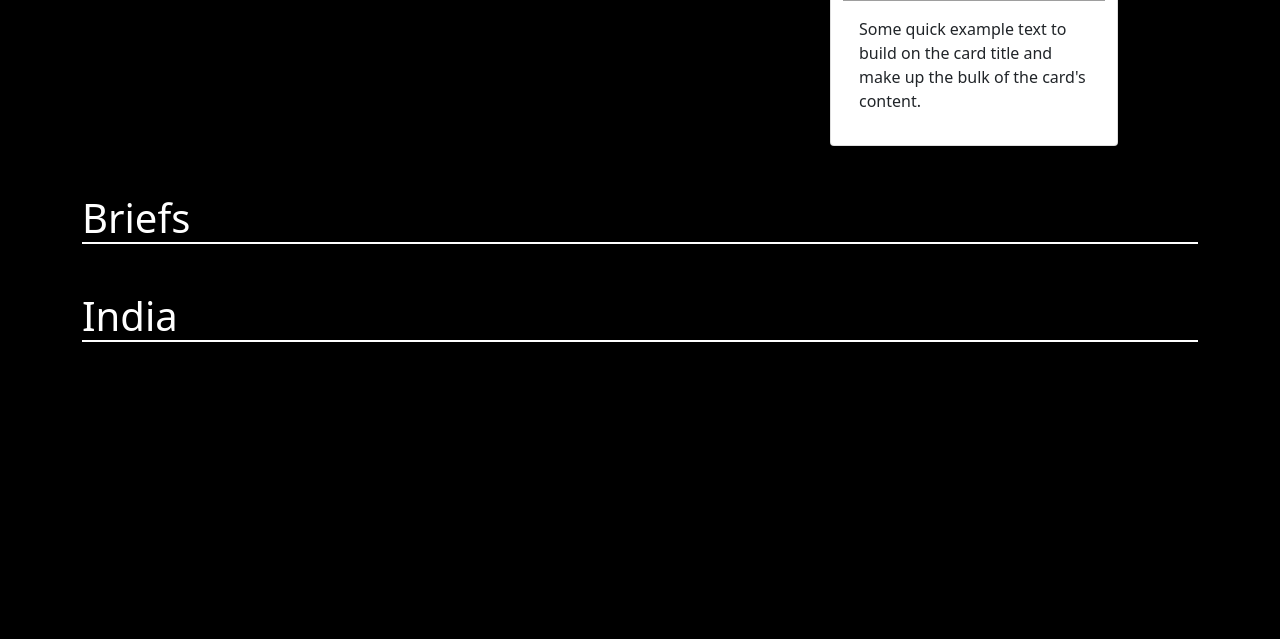
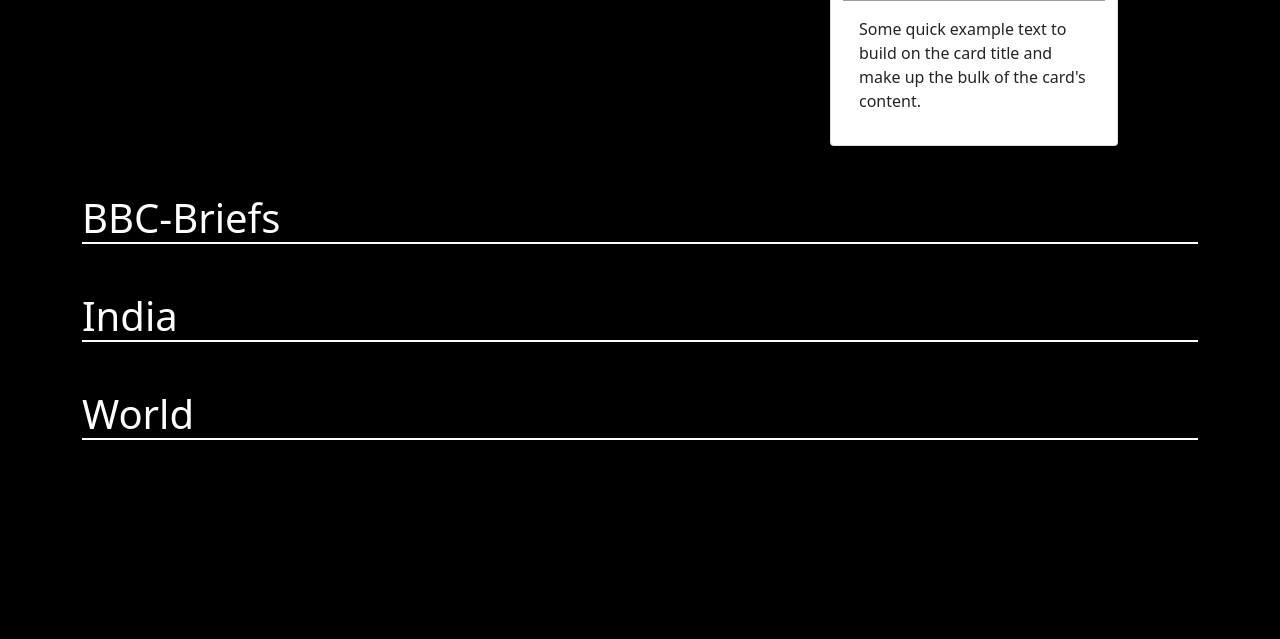
Before and after one commit to prithwishpramanik/News-App, a PHP site: page / in a window 1280 px wide. Shown: the part 1333-1972 px from the top of the page. After the commit the page ends 1773 px from the top, so only its background shows below. Run offline with PHP 8.4, Linux system fonts and the light colour scheme; grey boxes are pictures that could not be loaded.

Commit message:
js added
js added

```diff
--- a/css/style.css
+++ b/css/style.css
@@ -2,5 +2,5 @@ body{
     background-color: black;
     margin:0;
     padding:0;
-    height:10000px;
+
 }
--- a/index.html
+++ b/index.html
@@ -10,7 +10,7 @@
 <link rel="stylesheet" href="css/style.css">
     <title>Tittle-Tattle</title>
 </head>
-<body>
+<body >
 <nav class="navbar navbar-dark bg-primary">
     <div class="container-fluid">
         <span class="navbar-brand mb-0 h1">Tittle-Tattle</span>
@@ -28,13 +28,13 @@
                     <a class="nav-link" href="index.html"><b>Home</b><span class="sr-only"></span></a>
                 </li>
                 <li class="nav-item">
-                    <a class="nav-link" href="#"><b>Briefs</b></a>
+                    <a class="nav-link" href="#briefs"><b>Briefs</b></a>
                 </li>
                 <li class="nav-item">
-                    <a class="nav-link" href="#"><b>India</b></a>
+                    <a class="nav-link" href="#india"><b>India</b></a>
                 </li>
                 <li class="nav-item">
-                    <a class="nav-link" href="#"><b>World</b></a>
+                    <a class="nav-link" href="#world"><b>World</b></a>
                 </li>
                 <li class="nav-item">
                     <a class="nav-link" href="#"><b>Business</b></a>
@@ -134,15 +134,21 @@
               </div>
         </div> <!--jumbotron left-->
     </div>
-    <h1 style="color:white;border-bottom:2px solid white;margin-top: 3rem">Briefs</h1>
+    <h1  style="color:white;border-bottom:2px solid white;margin-top: 3rem"><a name="briefs">BBC-Briefs</a></h1>
     <div class="container">
         <div id="briefrow" class="row g-2">
 
         </div>
     </div>
-    <h1 style="color:white;border-bottom:2px solid white;margin-top: 3rem">India</h1>
+    <h1 style="color:white;border-bottom:2px solid white;margin-top: 3rem"><a name="india">India</a></h1>
     <div class="container">
         <div id="briefrow1" class="row g-2">
+
+        </div>
+    </div>
+    <h1 style="color:white;border-bottom:2px solid white;margin-top: 3rem"><a name="world">World</a></h1>
+    <div class="container">
+        <div id="briefrow3" class="row g-2">
 
         </div>
     </div>
--- a/js/app.js
+++ b/js/app.js
@@ -2,8 +2,7 @@ $("document").ready(function(){
     $.ajax({
         url:"https://newsapi.org/v2/top-headlines?country=in&apiKey=4c9228ed94db425a9b1bc3c7389ea781",
         success:function(data){
-            console.log(data);
-            console.log(data.articles[0].description);
+
             $("#Line1").text(data.articles[1].title);
             $("#Line2").text(data.articles[2].title);
             $("#Line3").text(data.articles[3].title);
@@ -55,6 +54,8 @@ $("document").ready(function(){
 
 
 
+
+
         },
         error:function(){
             alert("some error occurred")
@@ -89,8 +90,44 @@ $("document").ready(function(){
 
                 }
 
+            },
+            error:function(){
+                console.log(errors);
             }
+
         })
+
+    $.ajax({
+        url:"https://newsapi.org/v2/top-headlines?language=en&apiKey=4c9228ed94db425a9b1bc3c7389ea781",
+        success:function(data2){
+            console.log(data2);
+            let blobtwo =""
+            for(let i=6;i<10;i++){
+
+
+                blobtwo= blobtwo + `
+                <div class="col-6">
+                <div class="p-3">
+                    <div class="card" style="width: fit-content;">
+                    <img src=${data2.articles[i].urlToImage} class="card-img-top" alt="...">
+                    <div class="card-body">
+                        <h5 class="card-title">${data2.articles[i].title}</h5>
+                        <p class="card-text">${data2.articles[i].description}</p>
+                        <a href="${data2.articles[i].url}" class="btn btn-primary">Go To Main Article</a>
+                    </div>
+                </div>
+                </div>
+            </div>
+                `;
+                $('#briefrow3').html(`
+                ${blobtwo}
+                `)
+
+
+            }
+
+        }
+    })
 
     }
 )
```
